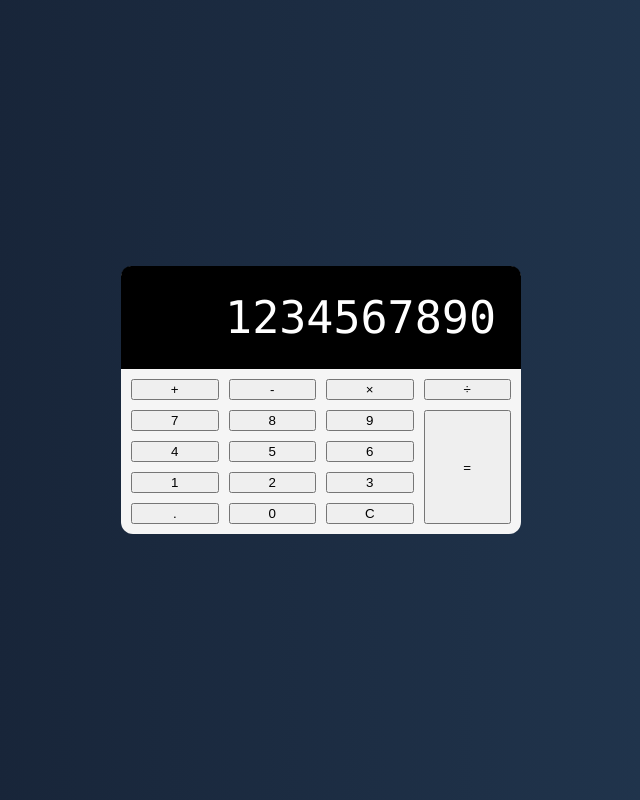
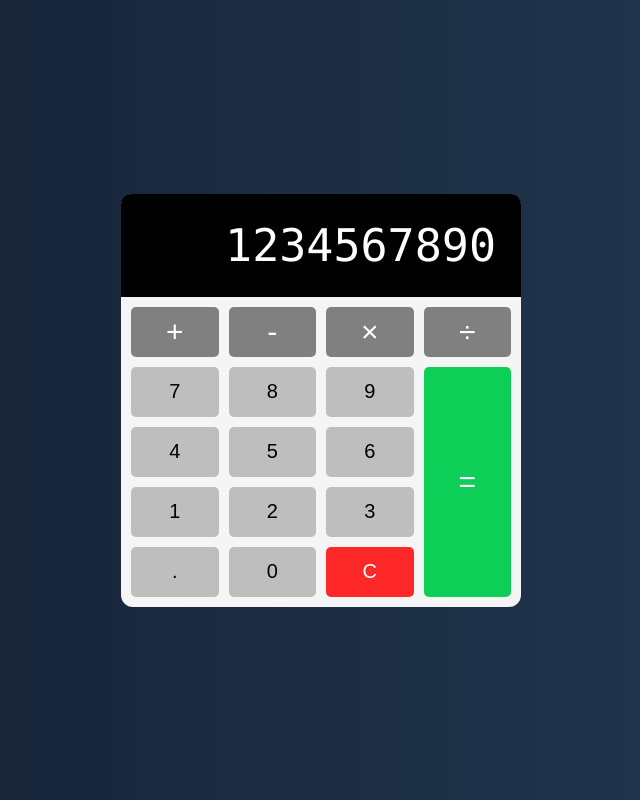
Before and after one commit to MOPEAPAHLAING/calculator-portofolio, a plain HTML site: page index.html in a window 1280 px wide. Shown: the whole page, without its empty margins (319-959 px from the left). Drawn offline with Linux system fonts and the light colour scheme.

Commit message:
Button CSS

```diff
--- a/style.css
+++ b/style.css
@@ -67,7 +67,52 @@ body {
       padding: 10px;
   }
 
+  button {
+      min-height: 50px;
+      font-size: 20px;
+      font-weight: 100;
+      border: none;
+      border-radius: 5px;
+      cursor: pointer;
+      background: rgb(190, 190, 190);
+  }
+
+  button:hover {
+      filter: brightness(110%);
+  }
+
+  button:active {
+      transform: translateY(1px);
+  }
+
+  button:focus {
+      outline: none;
+  }
+
+  .operator {
+      background: grey;
+      color: white;
+      font-size: 30px;
+  }
+
+  .clear {
+      background: rgb(255, 40, 40);
+      color: white;
+  }
+
+  .clear:hover {
+      filter: brightness(90%);
+  }
+
   .equal-sign {
       grid-column: -2;
       grid-row: 2 / span 4;
+      background: rgb(13, 206, 87);
   }
+
+  /* Media Query: Large Smartphone (Vertical) */
+@media screen and (max-width: 600px) {
+    .calculator {
+        width: 95%;
+    }
+}
```
